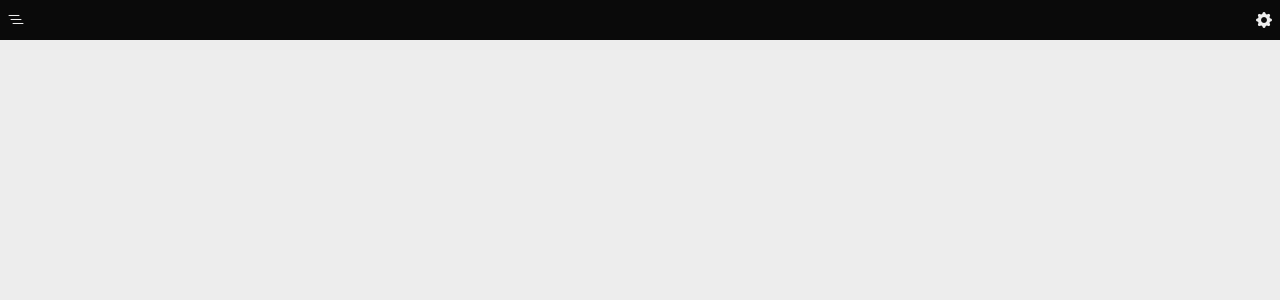
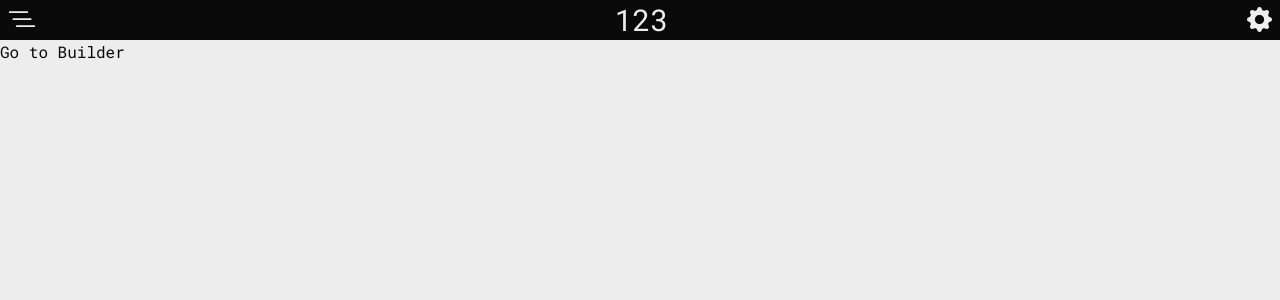
Before and after one commit to MRSevim/brochurify, a Next.js app: page / in a window 1280 px wide. Shown: the top 300 px of the page. Built offline with nearby package versions, Linux system fonts and the light colour scheme.

Commit message:
trying craftjs and added inline style to icons

```diff
--- a/package.json
+++ b/package.json
@@ -9,6 +9,7 @@
     "lint": "next lint"
   },
   "dependencies": {
+    "@craftjs/core": "^0.2.11",
     "bootstrap-icons": "^1.11.3",
     "next": "15.1.3",
     "react": "^19.0.0",
--- a/src/app/layout.tsx
+++ b/src/app/layout.tsx
@@ -1,6 +1,6 @@
 import type { Metadata } from "next";
+import "./globals.css";
 import "bootstrap-icons/font/bootstrap-icons.css";
-import "./globals.css";
 
 import { Roboto_Mono } from "next/font/google";
 import Header from "@/components/Header";
--- a/src/app/page.tsx
+++ b/src/app/page.tsx
@@ -1,3 +1,5 @@
+import Link from "next/link";
+
 export default function Home() {
-  return <div></div>;
+  return <Link href="/builder">Go to Builder</Link>;
 }
--- /dev/null
+++ b/src/components/BuilderComponents/Button.tsx
@@ -0,0 +1,5 @@
+const Button = () => {
+  return <button>Button</button>;
+};
+
+export default Button;
--- /dev/null
+++ b/src/components/BuilderComponents/Container.tsx
@@ -0,0 +1,21 @@
+import { useNode } from "@craftjs/core";
+
+const Container = ({ children }: { children: React.ReactNode }) => {
+  const {
+    connectors: { connect, drag },
+  } = useNode();
+
+  return (
+    <div ref={(ref) => connect(drag(ref))} className="mx-2">
+      {children}
+    </div>
+  );
+};
+
+Container.craft = {
+  rules: {
+    canDrag: (node) => node.data.props.text != "Drag",
+  },
+};
+
+export default Container;
--- a/src/components/Header.tsx
+++ b/src/components/Header.tsx
@@ -11,10 +11,15 @@ const Header = () => {
   return (
     <div className="w-full h-10 bg-dark text-light px-2 flex items-center justify-between">
       <span onClick={() => setLayoutToggle((prev) => !prev)}>
-        <Icon type="list-nested" size="3xl" />
+        <Icon type="list-nested" size="28px" />
       </span>
-      <span onClick={() => setSettingsToggle((prev) => !prev)}>
-        <Icon type="gear-fill" size="2xl" />
+      <div className="text-3xl">123</div>
+      <span
+        onClick={() => {
+          setSettingsToggle((prev) => !prev);
+        }}
+      >
+        <Icon type="gear-fill" size="25px" />
       </span>
     </div>
   );
--- a/src/components/Icon.tsx
+++ b/src/components/Icon.tsx
@@ -1,5 +1,10 @@
-const Icon = ({ type, size }: { type: String; size: String }) => {
-  return <i className={`bi bi-${type} cursor-pointer text-${size}`}></i>;
+const Icon = ({ type, size }: { type: string; size: string }) => {
+  return (
+    <i
+      className={`bi bi-${type} cursor-pointer`}
+      style={{ fontSize: size }}
+    ></i>
+  );
 };
 
 export default Icon;
--- a/src/components/LeftPanel.tsx
+++ b/src/components/LeftPanel.tsx
@@ -2,9 +2,9 @@ import { LayoutToggleContext } from "@/contexts/ToggleContext";
 import PanelWrapper from "./PanelWrapper";
 
 const LeftPanel = () => {
-  const [layoutToggle] = LayoutToggleContext.Use();
+  const [toggle] = LayoutToggleContext.Use();
   return (
-    <PanelWrapper toggle={layoutToggle} from="left">
+    <PanelWrapper toggle={toggle} from="left">
       Layout
     </PanelWrapper>
   );
--- a/src/components/PanelWrapper.tsx
+++ b/src/components/PanelWrapper.tsx
@@ -13,7 +13,7 @@ const PanelWrapper = ({ toggle, from, children }: Props) => {
   return (
     <div
       className={
-        "bg-dark w-screen h-screen-header-excluded transition-transform sm:w-96 absolute text-light " +
+        "bg-dark w-screen h-screen-header-excluded transition-transform sm:w-96 absolute top-0 text-light " +
         (from === "right" ? "right-0 " : "") +
         (!toggle ? translateString : "")
       }
--- a/src/components/RightPanel.tsx
+++ b/src/components/RightPanel.tsx
@@ -2,10 +2,11 @@ import { SettingsToggleContext } from "@/contexts/ToggleContext";
 import PanelWrapper from "./PanelWrapper";
 
 const RightPanel = () => {
-  const [layoutToggle] = SettingsToggleContext.Use();
+  const [toggle] = SettingsToggleContext.Use();
+
   return (
-    <PanelWrapper toggle={layoutToggle} from="right">
-      Layout
+    <PanelWrapper toggle={toggle} from="right">
+      Settings
     </PanelWrapper>
   );
 };
--- a/src/contexts/ToggleContext.tsx
+++ b/src/contexts/ToggleContext.tsx
@@ -22,6 +22,7 @@ export const createToggleContext = () => {
 
   const Provider = ({ children }: { children: React.ReactNode }) => {
     const [toggle, setToggle] = useState(false);
+
     return (
       <toggleContext.Provider value={[toggle, setToggle]}>
         {children}
```
Also changed, not shown: src/app/builder/page.tsx (+15 -0 lines), 1 other file (tests, documents, lock files or other folders).
